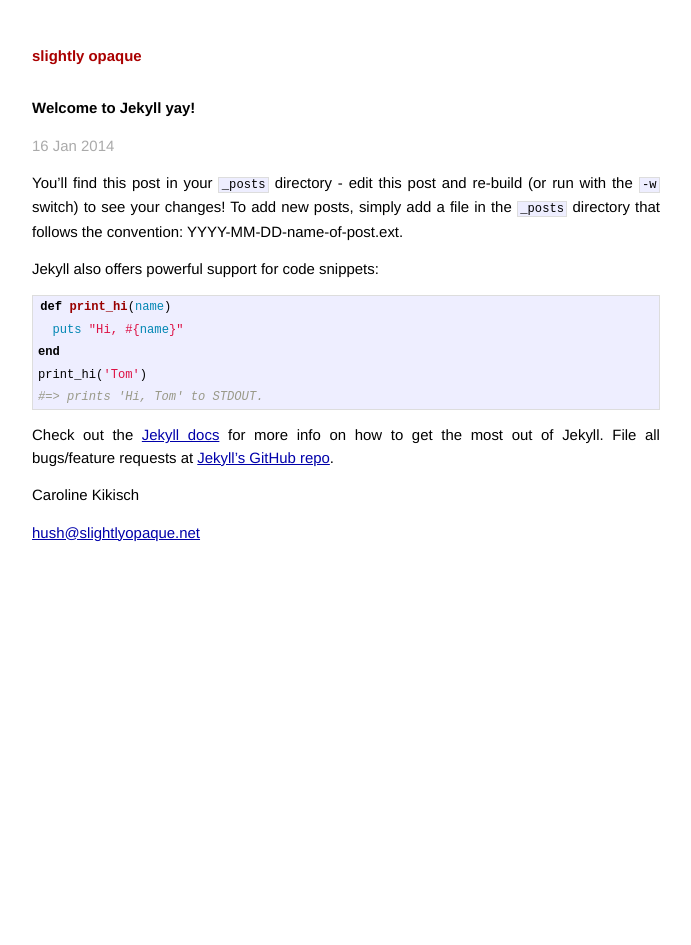
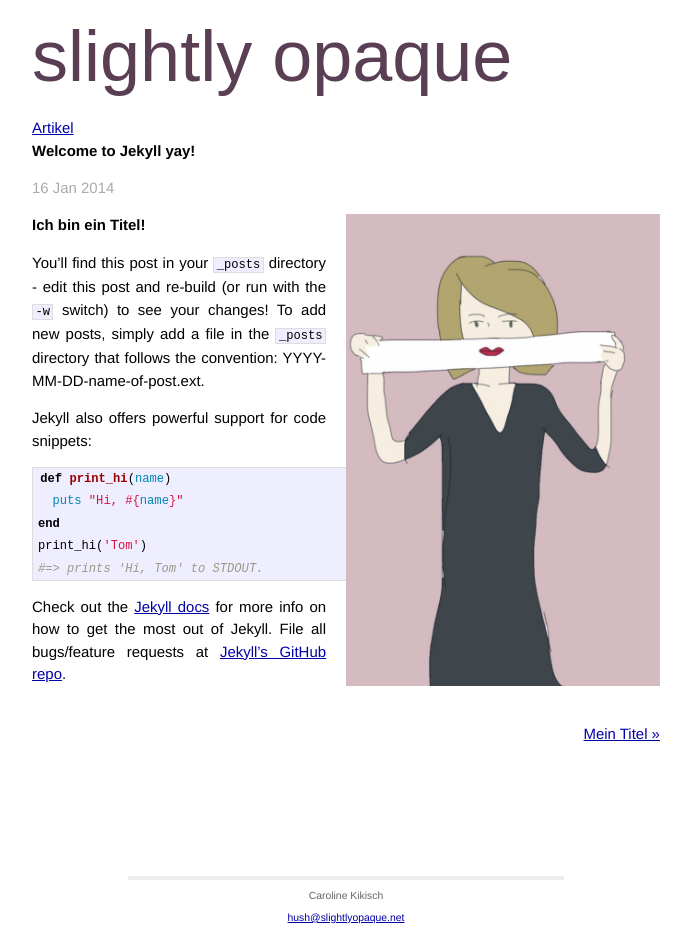
Before and after one commit to slightlyopaque/slightlyopaque_old.github.io, a Jekyll site: the page built from _posts/2014-01-16-welcome-to-jekyll.markdown, in a window 1280 px wide. Shown: the whole page, without its empty margins (294-985 px from the left). Built offline with Jekyll 4.4.1, drawn with Linux system fonts in a browser that asks for light colours; Markdown is read by kramdown in place of the engine named in the settings.

Commit message:
Adjustments

```diff
--- a/_layouts/default.html
+++ b/_layouts/default.html
@@ -23,11 +38,10 @@
 
           {{ content }}
 
-          <div id="footer">
+        </div>
+          <footer class="footer">
 			<p id="name">Caroline Kikisch</p>
 			<a href="mailto:hush@slightlyopaque.net"> <p id="email">hush@slightlyopaque.net</p></a>
-		  </div>
-        </div>
-
+		  </footer>
     </body>
 </html>
--- a/_layouts/post.html
+++ b/_layouts/post.html
@@ -1,9 +1,29 @@
 ---
 layout: default
 ---
+ <a href="/Artikel.html" >Artikel</a>
+
 <h2>{{ page.title }}</h2>
 <p class="meta">{{ page.date | date_to_string }}</p>
 
 <div class="post">
 {{ content }}
 </div>
+
+<div id="page-navigation">
+        <div class="clear">&nbsp;</div>
+        <div class="left">
+        {% if page.previous.url %}
+                <a href="{{page.previous.url}}" title="Previous Post:
+{{page.previous.title}}">&laquo; {{page.previous.title}}</a>
+        {% endif %}
+        </div>
+
+        <div class="right">
+        {% if page.next.url %}
+                <a href="{{page.next.url}}" title="next Post:
+{{page.next.title}}">{{page.next.title}} &raquo; </a>
+        {% endif %}
+        </div>
+        <div class="clear">&nbsp;</div>
+</div>
--- a/_posts/2014-01-16-hello-world.markdown
+++ b/_posts/2014-01-16-hello-world.markdown
@@ -5,6 +5,11 @@
 categories: jekyll update
 ---
 
+<img src="/images/IMG_1698.JPG" class="half-width left" />
+
 ## Dies ist eine Überschrift
 
 Test.
+
+![](http://s3-eu-west-1.amazonaws.com/slightlyopaque/images/87/large/Sketch_2013-12-15_13_55_36.png?1388495552)
+![](/images/IMG_1698.JPG)
--- a/_posts/2014-01-16-welcome-to-jekyll.markdown
+++ b/_posts/2014-01-16-welcome-to-jekyll.markdown
@@ -4,6 +4,11 @@
 date:   2014-01-16 21:17:55
 categories: jekyll update
 ---
+
+<img src="/images/IMG_1698.JPG" class="half-width right" />
+
+##Ich bin ein Titel!
+
 
 You'll find this post in your `_posts` directory - edit this post and re-build (or run with the `-w` switch) to see your changes!
 To add new posts, simply add a file in the `_posts` directory that follows the convention: YYYY-MM-DD-name-of-post.ext.
--- a/css/main.css
+++ b/css/main.css
@@ -10,7 +10,7 @@
   padding: 0;
 }
 
-html, body { height: 100%; }
+html, body { height: 100%}
 
 body {
   background-color: #FFF;
@@ -61,6 +61,7 @@
   width: 42em;
   margin: 3em auto 2em;
   line-height: 1.5em;
+  min-height: 800px;
 }
 
 .header a {
@@ -74,8 +75,12 @@
 }
 
 .title a {
-  color: #a00;
-}
+	color: #593e54;
+	font-family: Ff-dax-compact-web-pro, Avenir, Arial;
+	font-weight: 300;
+	font-size: 72px;
+	text-decoration: none;
+	}
 
 .title a:hover {
   color: #000;
@@ -94,32 +99,16 @@
   color: #aaa;
 }
 
-.footer {
+footer {
   font-size: 80%;
   color: #666;
   border-top: 4px solid #eee;
   margin-top: 2em;
   overflow: hidden;
+  width: 42em;
+  margin: 3em auto 2em;
 }
 
-.footer .contact {
-  float: left;
-  margin-right: 3em;
-}
-
-.footer .contact a {
-  color: #8085C1;
-}
-
-.footer .rss {
-  margin-top: 1.1em;
-  margin-right: -.2em;
-  float: right;
-}
-
-.footer .rss img {
-  border: 0;
-}
 
 /*****************************************************************************/
 /*
@@ -158,3 +147,18 @@
 .post pre.terminal code {
   background-color: #333;
 }
+
+
+.half-width {
+	width: 50%;
+}
+
+.left {
+	float: left;
+	margin: 0 20px 20px 0;
+}
+
+.right {
+	float: right;
+	margin: 0 0px 20px 20px;
+}
```
Also changed, not shown: other parts of _layouts/default.html (+15 -0 lines), images/IMG_1698.JPG (added).
